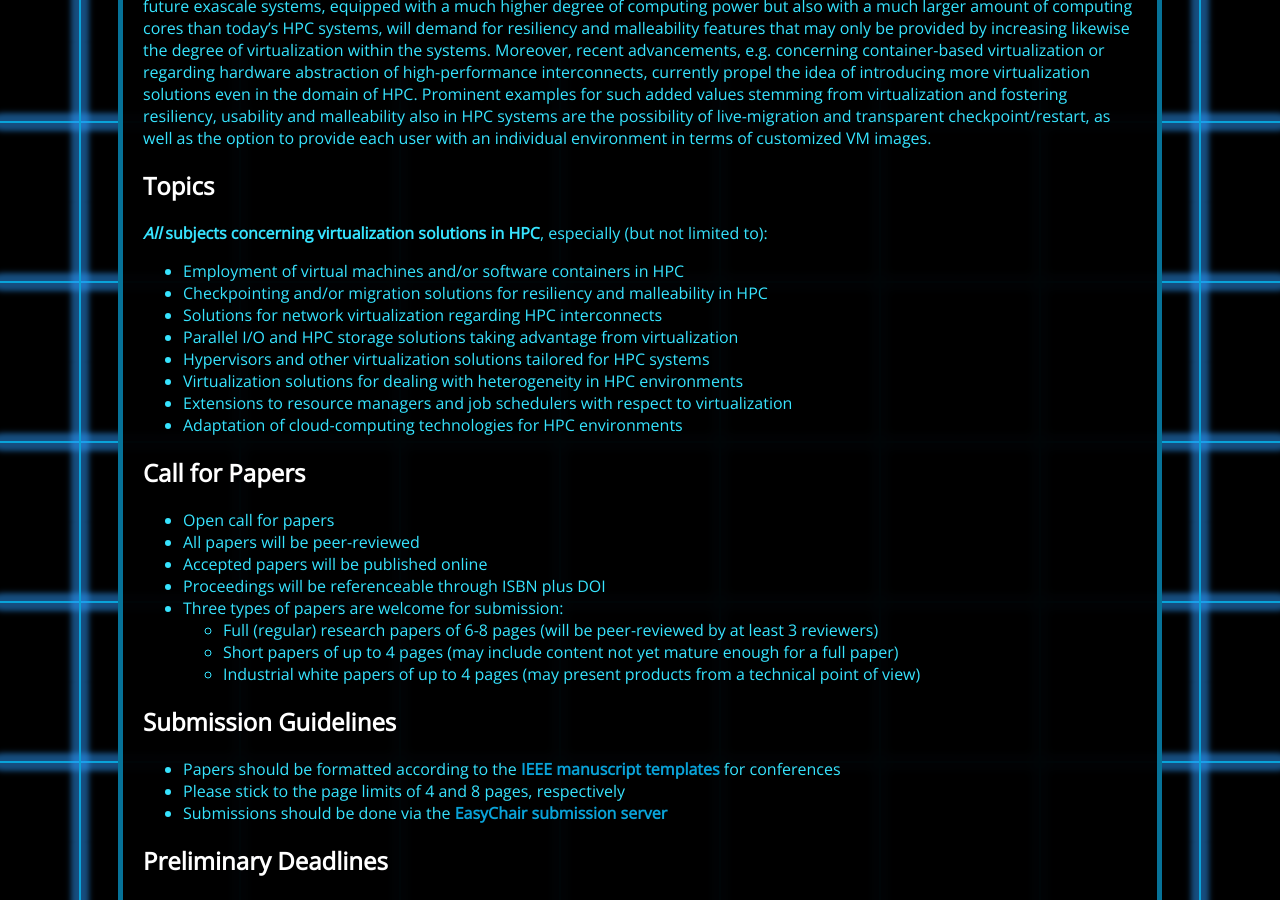
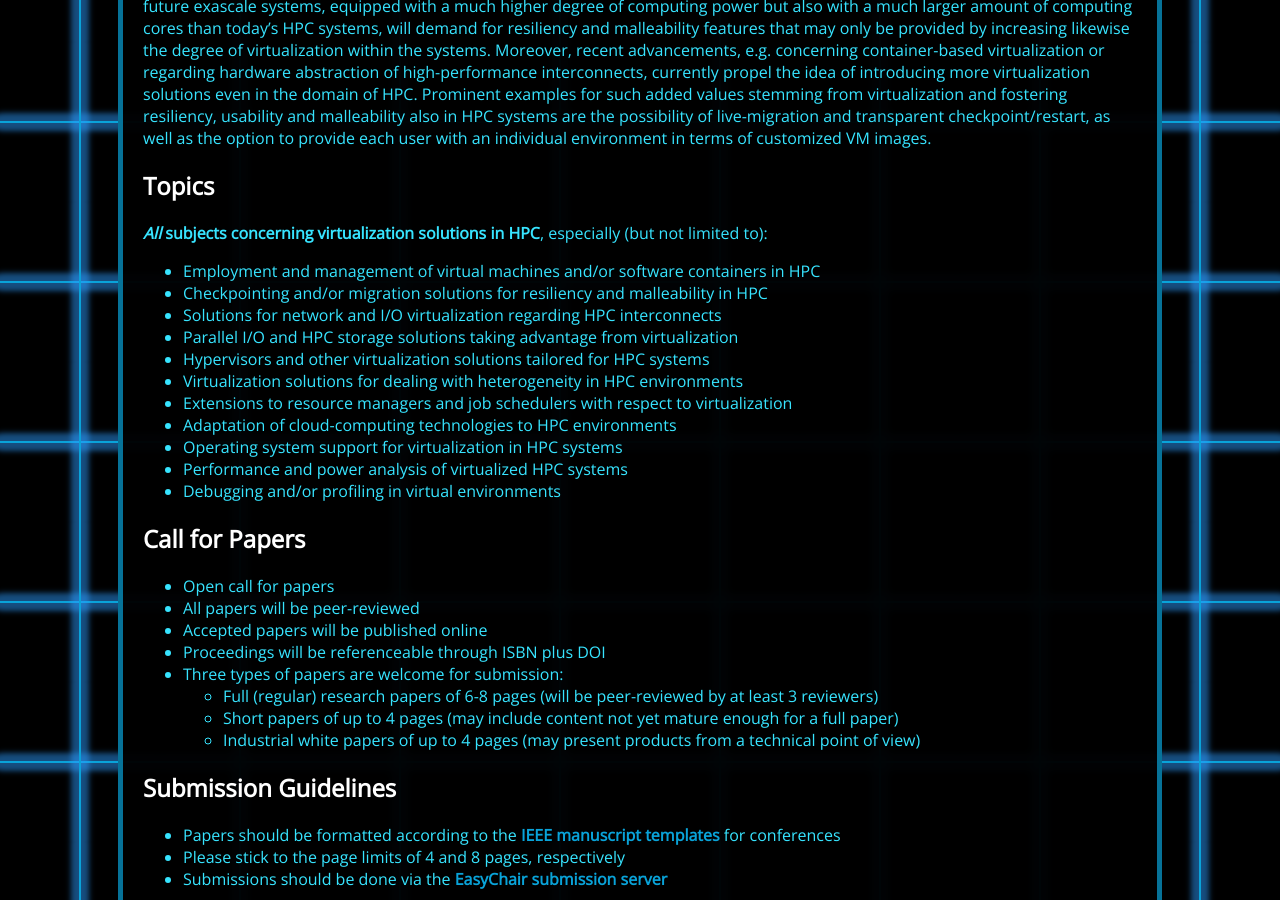
Before and after one commit to VisorHPC/VisorHPC.github.io, a Jekyll site: the page built from index.md, in a window 1280 px wide and 900 px high, scrolled down 758 px. Built offline with Jekyll 4.4.1, drawn with Linux system fonts in a browser that asks for light colours.

Commit message:
Added further topics by Stefan

```diff
--- a/index.md
+++ b/index.md
@@ -17,14 +17,17 @@ Prominent examples for such added values stemming from virtualization and foster
 
 ___All___ __subjects concerning virtualization solutions in HPC__, especially (but not limited to):
 
-* Employment of virtual machines and/or software containers in HPC
+* Employment and management of virtual machines and/or software containers in HPC
 * Checkpointing and/or migration solutions for resiliency and malleability in HPC
-* Solutions for network virtualization regarding HPC interconnects
+* Solutions for network and I/O virtualization regarding HPC interconnects
 * Parallel I/O and HPC storage solutions taking advantage from virtualization
 * Hypervisors and other virtualization solutions tailored for HPC systems
 * Virtualization solutions for dealing with heterogeneity in HPC environments
 * Extensions to resource managers and job schedulers with respect to virtualization
-* Adaptation of cloud-computing technologies for HPC environments
+* Adaptation of cloud-computing technologies to HPC environments
+* Operating system support for virtualization in HPC systems
+* Performance and power analysis of virtualized HPC systems
+* Debugging and/or profiling in virtual environments
 
 
 ## Call for Papers
```
Also changed, not shown: 1 other file.
